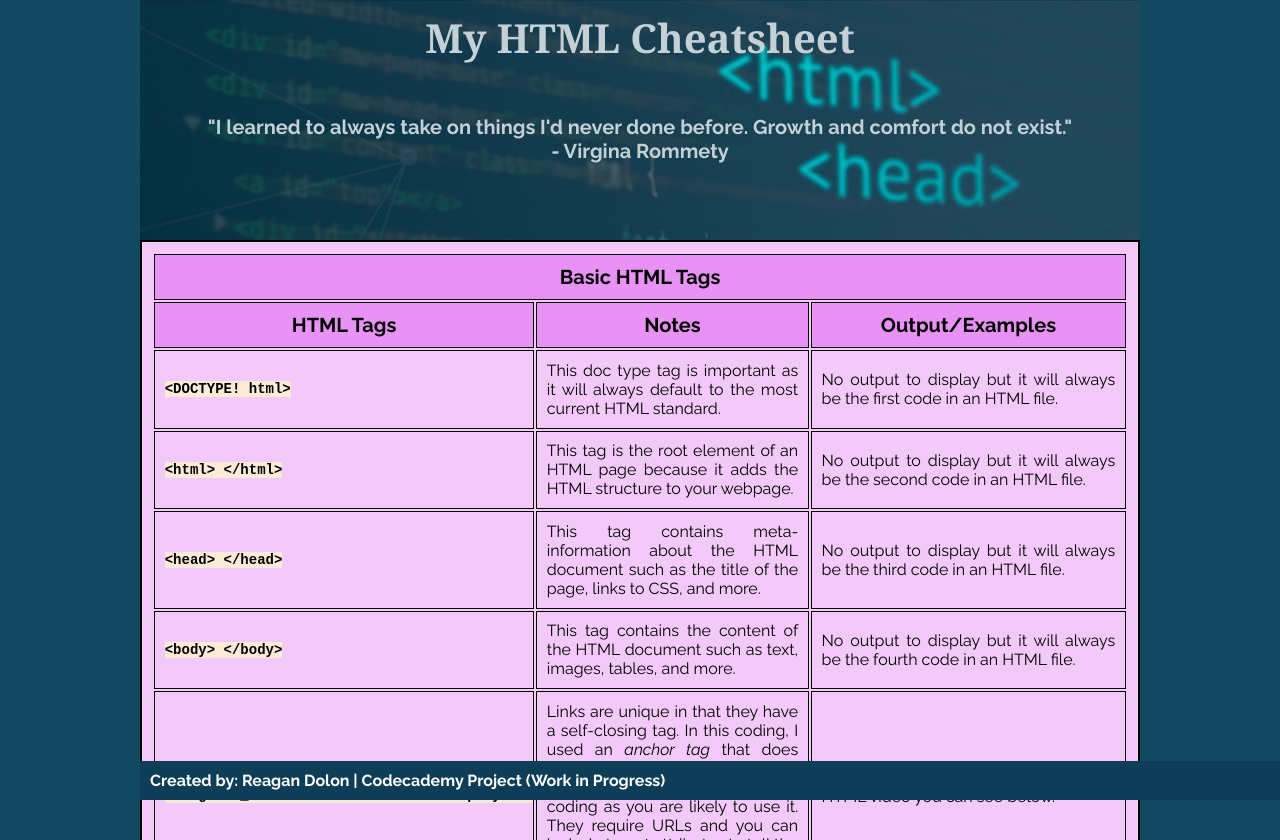
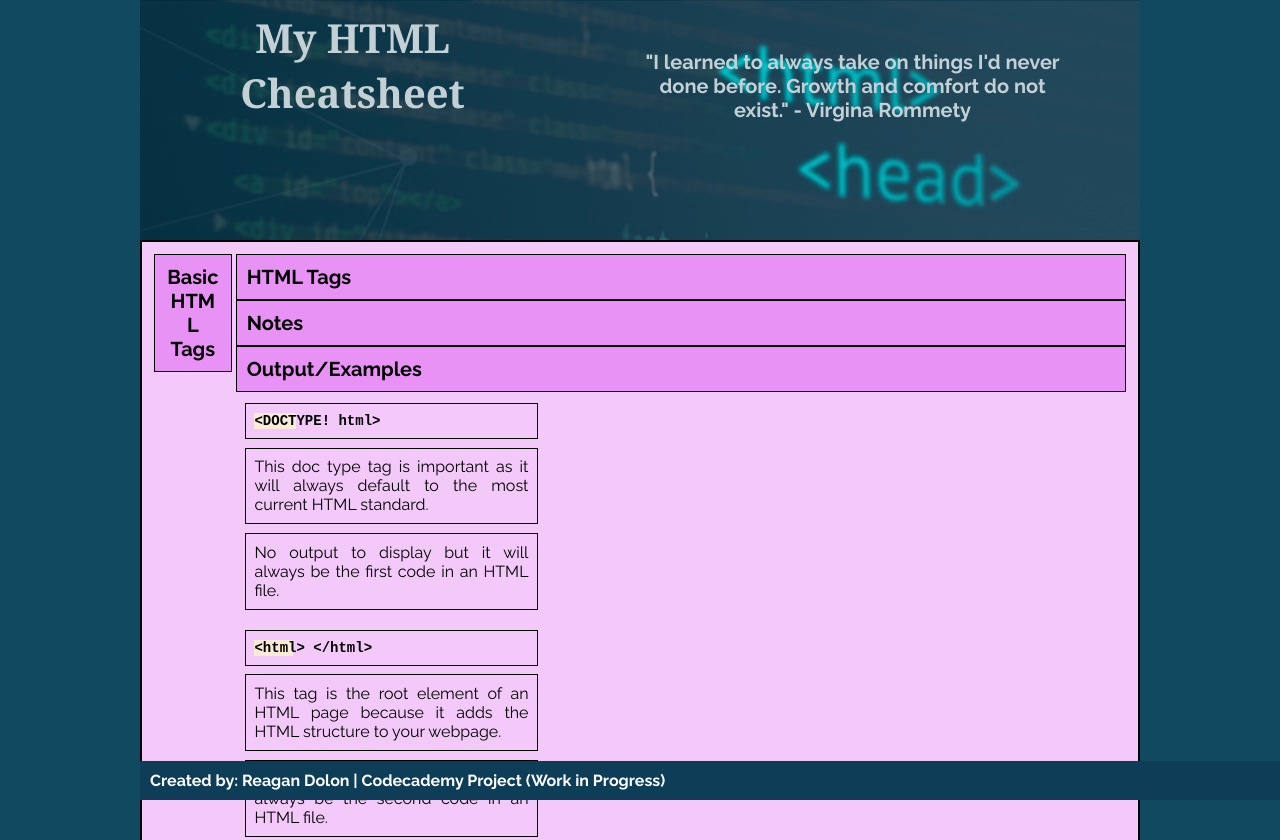
Before and after one commit to reagan4123/coding-cheatsheet, a plain HTML site: page index.html in a window 1280 px wide. Shown: the top 840 px of the page. Drawn offline with Linux system fonts and the light colour scheme; a web font is replaced by a local one.

Commit message:
Update styles.css

```diff
--- a/styles.css
+++ b/styles.css
@@ -19,6 +19,7 @@ body {
     background-position: top left;
     height: 240px;
     width: 100%;
+    display: flex;
 }
 
 .heading h1 {
@@ -31,6 +32,7 @@ body {
     opacity: 1;
     font-family: 'Chango', Georgia, 'Times New Roman', Times, serif;
     text-align: center;
+    display: flex;
 }
 
 .heading p {
@@ -41,6 +43,7 @@ body {
     opacity: 1;
     text-align: center;
     font-family: 'Raleway', Georgia, 'Times New Roman', Times, serif;
+    display: flex;
 }
 
 table {
@@ -55,6 +58,7 @@ table {
     overflow-y: auto;
     word-wrap: break-word;
     overflow: scroll;
+    display: flex;
 }
 
 th{
@@ -67,6 +71,7 @@ th{
     padding: 10px;
     position: sticky;
     top: 0;
+    display: flex;
 }
 
  td{
@@ -77,6 +82,7 @@ th{
     padding: 1%;
     text-align: justify;
     border-collapse: collapse;
+    display: flex;
 }
 
 code {
@@ -87,6 +93,8 @@ code {
     background-color:antiquewhite;
     width: 33%;
     margin: 1
+    word-wrap: break-word;
+    display: flex;
 }
 
 ul {
@@ -106,4 +114,5 @@ ol {
     position: fixed;
     bottom: 0;
     width: 100%;
+    display: flex;
 }
```
